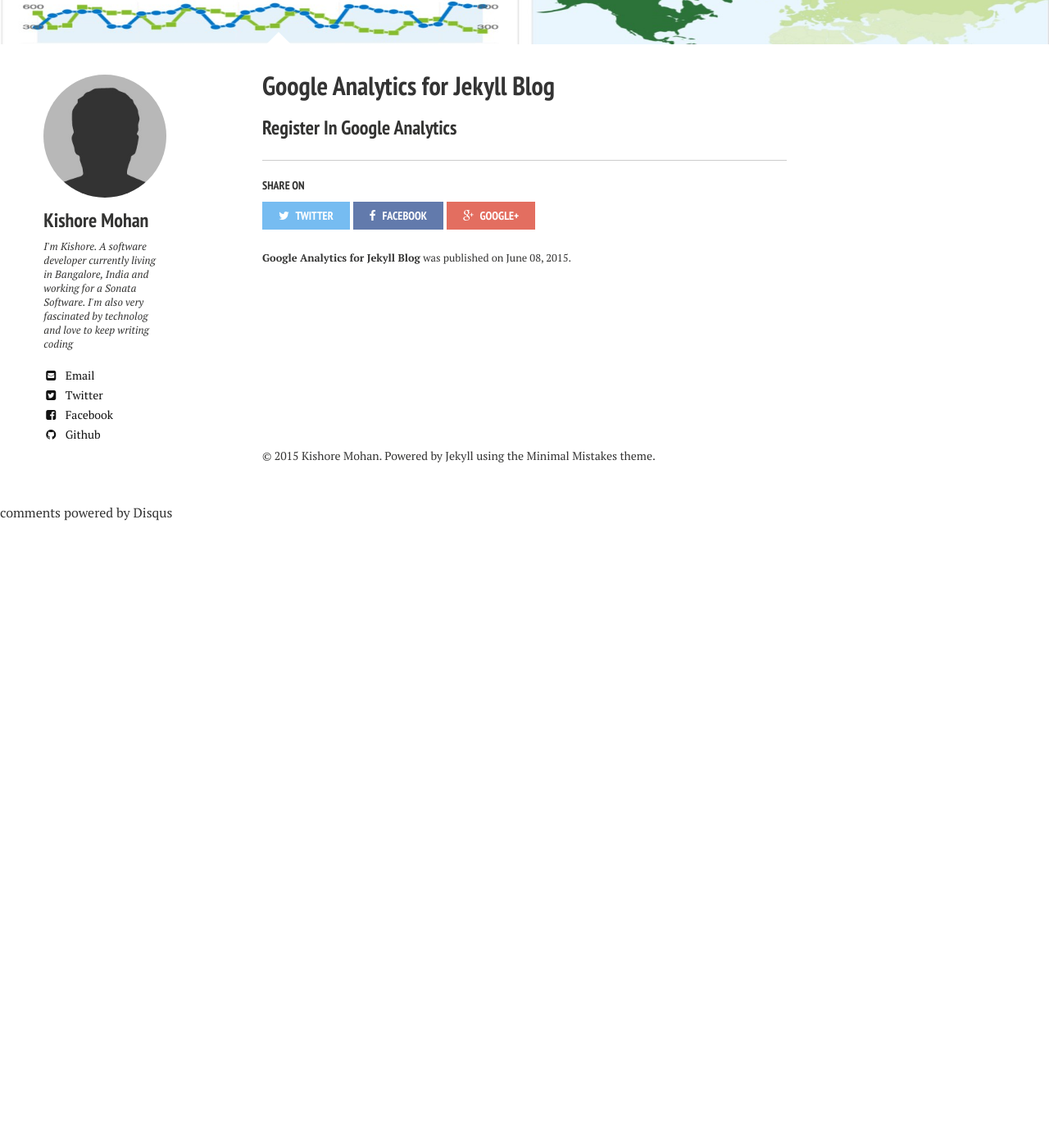
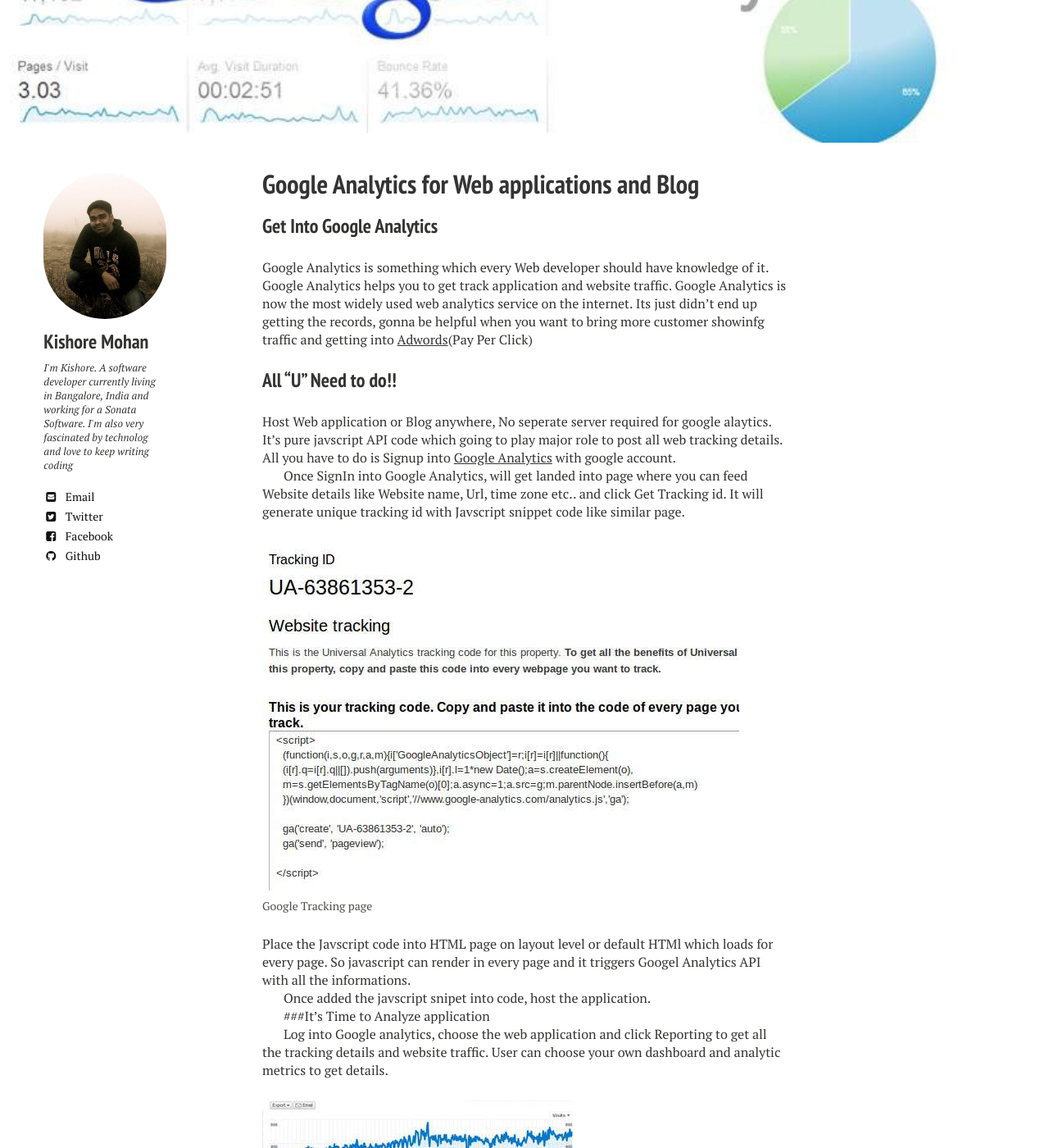
Before and after one commit to sathiyamoorthy/sathiyamoorthy.github.io, a Jekyll site: the page built from _posts/2015-06-08-google-analytics-for-jekyll-blog.md, in a window 1280 px wide and 1400 px high, scrolled down 386 px. Shown: the whole window at 82% size. Built offline with Jekyll 4.4.1, drawn with Linux system fonts in a browser that asks for light colours; nearby versions of some CDN libraries; comment, search, counter and statistics services are not loaded; before the commit the page ends 1022 px from its top, so only the background shows below that; some of the changed text lies outside the part shown.

Commit message:
Google analytics post

```diff
--- a/_includes/_footer.html
+++ b/_includes/_footer.html
@@ -12,4 +12,4 @@
 </div><!-- /.google-ads -->
 {% endif %}
 
-<span>&copy; {{ site.time | date: '%Y' }} {{ site.owner.name }}. Powered by <a href="http://jekyllrb.com" rel="nofollow">Jekyll</a> using the <a href="http://mademistakes.com/minimal-mistakes/" rel="nofollow">Minimal Mistakes</a> theme.</span>
+<span>&copy; {{ site.time | date: '%Y' }} {{ site.owner.name }}. Using the <a href="http://mademistakes.com/minimal-mistakes/" rel="nofollow">Minimal Mistakes</a> theme.</span>
--- a/_posts/2015-06-08-google-analytics-for-jekyll-blog.md
+++ b/_posts/2015-06-08-google-analytics-for-jekyll-blog.md
@@ -1,7 +1,7 @@
 ---
 layout: post
-title: "Google Analytics for Jekyll Blog	"
-excerpt: "Google Analytics for tracking traffic"
+title: "Google Analytics for Web applications and Blog"
+excerpt: "Google Analytics for analyse web traffic"
 date: 2015-06-08
 status: publish
 comments: true
@@ -9,9 +9,71 @@ share: true
 categories:
 - Web Analytics
 tags:
-- "Web Analytics"
+- "Web Analytics, Google Analytics"
 image:
   feature: google_analytics_banner.jpg
 ---
 
-###Register In Google Analytics
+###Get Into Google Analytics
+
+Google Analytics is something which every Web developer should have knowledge of it. Google Analytics helps you to get track application and website traffic. Google Analytics is now the most widely used web analytics service on the internet. Its just didn't end up getting the records, gonna be helpful when you want to bring more customer showinfg traffic and getting into <a href="https://www.google.co.in/adwords/" target="_blank">Adwords</a>(Pay Per Click)
+
+### All "U" Need to do!!
+
+Host Web application or Blog anywhere, No seperate server required for google alaytics. It's pure javscript API code which going to play major role to post all web tracking details. All you have to do is Signup into <a href="https://www.google.com/analytics/" target="_blank">Google Analytics</a> with google account.
+
+Once SignIn into Google Analytics, will get landed into page where you can feed Website details like Website name, Url, time zone etc.. and click Get Tracking id. It will generate unique tracking id with Javscript snippet code like similar page.
+
+>
+<figure>
+	<img src="/images/google_tracking.jpg">
+	<figcaption>Google Tracking page</figcaption>
+</figure>
+
+
+Place the Javscript code into HTML page on layout level or default HTMl which loads for every page. So javascript can render in every page and it triggers Googel Analytics API with all the informations.
+
+Once added the javscript snipet into code, host the application.
+
+ ###It's Time to Analyze application
+
+Log into Google analytics, choose the web application and click Reporting to get all the tracking details and website traffic. User can choose your own dashboard and analytic metrics to get details.
+
+>
+<figure>
+	<img src="/images/google-analytics.jpg">
+	<figcaption>Analytics Dashboard</figcaption>
+</figure>
+
+### Google Analytics integrating with Blog(Wordpress, Blogspot, Jekyll.. etc)
+
+Every Blog provided way to integrate with google analytics. Just need to configure Tracking ID using third party tool or direct UI level configuration.
+
+> Jekyll Blog Detail Google Analytics Integration.
+
+**For Jekyll Blog User**. Integrating google analytics into Jekyll is completely depends on the theme because some of the theme which can automatically insert the Google Analytics code. I’ll try to explain how to add the Google Analytics in most Jekyll themes and not Jekyll Bootstrap.
+
+It may quite tricky for who don't understand jekyll layout theming.But, you can identify which file by looking under the:
+
+> _includes
+
+This folder basically holds all the layouting in Jekyll. you can check is there any file called _default, header.html, footer.html. And pase the code above the </head>. At the end, it would be exactly like this:
+
+{% highlight javascript %}
+<script>
+  (function(i,s,o,g,r,a,m){i['GoogleAnalyticsObject']=r;i[r]=i[r]||function(){
+  (i[r].q=i[r].q||[]).push(arguments)},i[r].l=1*new Date();a=s.createElement(o),
+  m=s.getElementsByTagName(o)[0];a.async=1;a.src=g;m.parentNode.insertBefore(a,m)
+  })(window,document,'script','//www.google-analytics.com/analytics.js','ga');
+
+  ga('create', 'UA-63861353-2', 'auto');
+  ga('send', 'pageview');
+
+</script>
+{% endhighlight %}
+
+>
+<figure>
+	<img src="/images/Google-Analytics-Real-Time-Dashboard.jpg">
+	<figcaption>Google Analytics Real Time Dashboard</figcaption>
+</figure>
```
Also changed, not shown: _data/authors.yml (+4 -18 lines), _includes/comments.html (+7 -4 lines), feed.xml (+18 -1 lines), sitemap.xml (+33 -0 lines), README.md, images/Google-Analytics-Real-Time-Dashboard.jpg (added), images/bio-photo-2.jpg (deleted), images/bio-photo.jpg, images/google-analytics.jpg (added), images/google_analytics_banner.jpg, images/google_tracking.jpg (added), images/google_web_details.jpg (added), images/technical_books.jpg.
